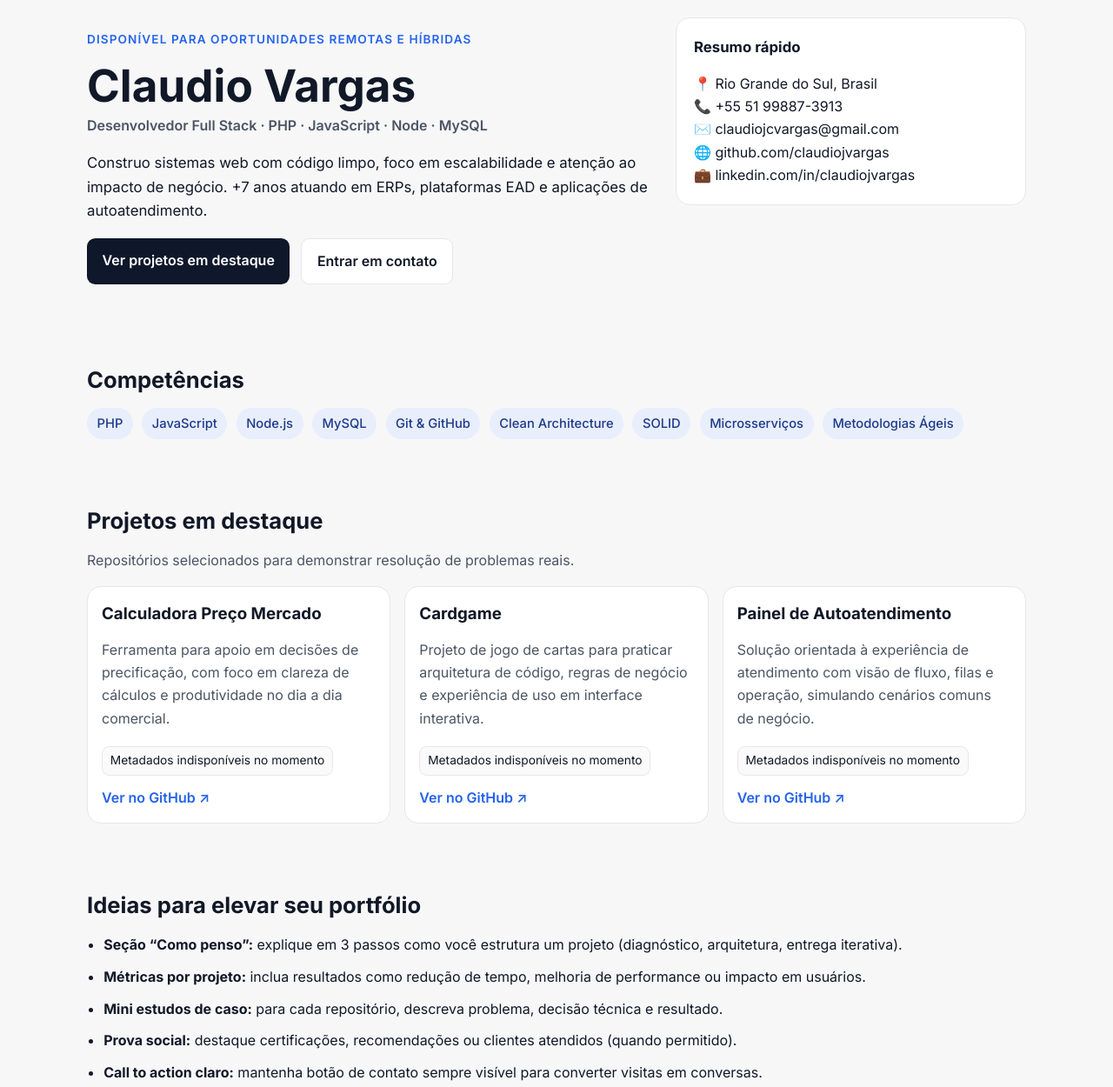
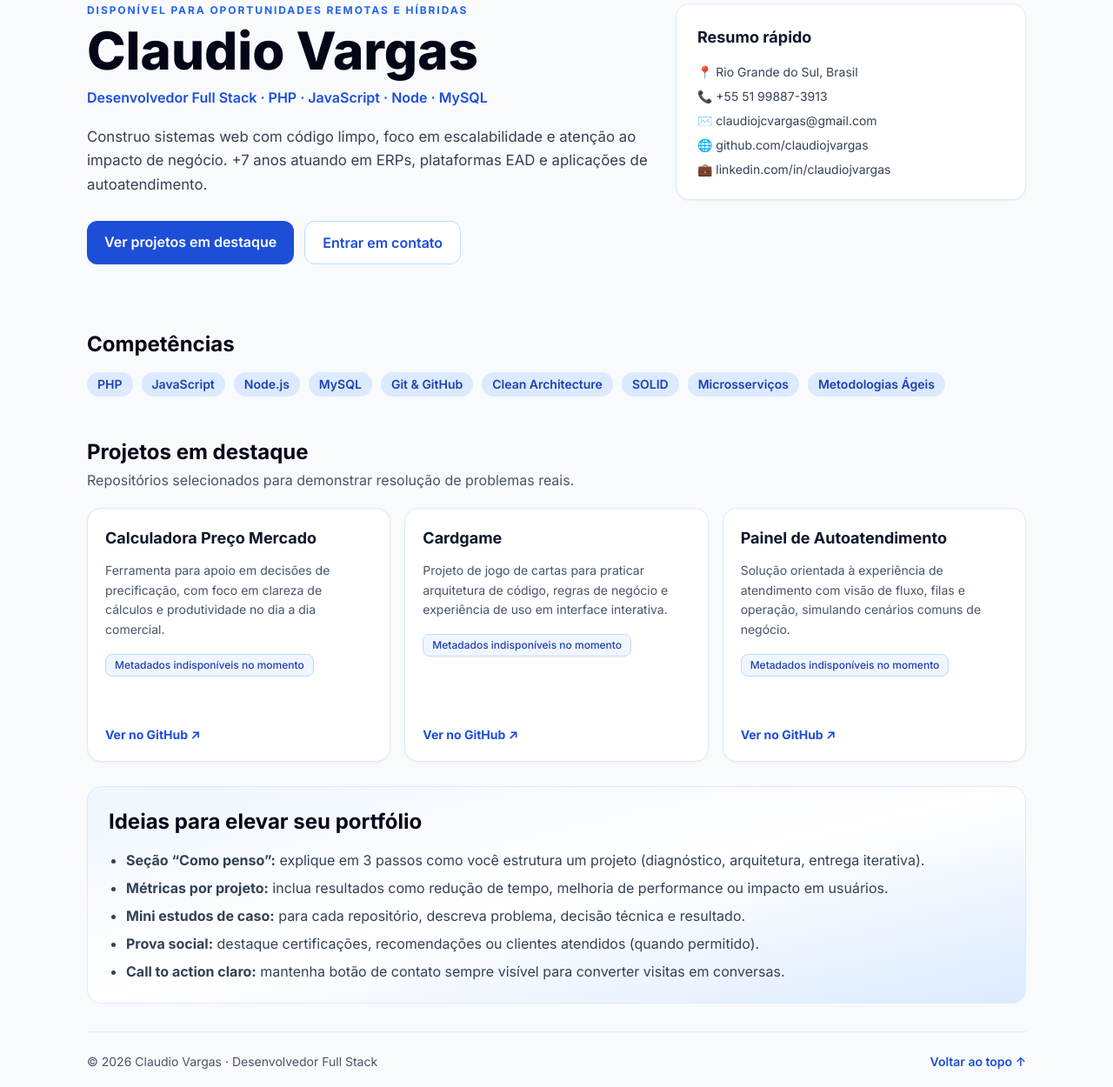
Before and after one commit to claudiojvargas/claudio-vargas, a plain HTML site: page index.html in a window 1280 px wide. Shown: the part 52-1302 px from the top of the page at 87% size. Drawn offline with nearby package versions, Linux system fonts and the light colour scheme; no server answers.

Commit message:
Migrate portfolio landing page to Tailwind with blue palette

```diff
--- a/index.html
+++ b/index.html
@@ -14,27 +14,64 @@
       href="https://fonts.googleapis.com/css2?family=Inter:wght@400;500;600;700;800&display=swap"
       rel="stylesheet"
     />
-    <link rel="stylesheet" href="styles.css" />
+    <script src="https://cdn.tailwindcss.com"></script>
+    <script>
+      tailwind.config = {
+        theme: {
+          extend: {
+            fontFamily: {
+              sans: ['Inter', 'system-ui', 'sans-serif'],
+            },
+            colors: {
+              brand: {
+                50: '#eff6ff',
+                100: '#dbeafe',
+                200: '#bfdbfe',
+                300: '#93c5fd',
+                400: '#60a5fa',
+                500: '#3b82f6',
+                600: '#2563eb',
+                700: '#1d4ed8',
+                800: '#1e40af',
+                900: '#1e3a8a',
+              },
+            },
+          },
+        },
+      };
+    </script>
   </head>
-  <body>
-    <header class="hero" id="topo">
+  <body class="bg-slate-50 text-slate-900 antialiased">
+    <header class="mx-auto grid w-[min(1080px,92vw)] gap-8 py-14 md:grid-cols-[1.6fr_1fr]" id="topo">
       <div>
-        <p class="eyebrow">Disponível para oportunidades remotas e híbridas</p>
-        <h1>Claudio Vargas</h1>
-        <p class="subtitle">Desenvolvedor Full Stack · PHP · JavaScript · Node · MySQL</p>
-        <p class="intro">
-          Construo sistemas web com código limpo, foco em escalabilidade e atenção ao
-          impacto de negócio. +7 anos atuando em ERPs, plataformas EAD e aplicações
-          de autoatendimento.
+        <p class="mb-2 text-xs font-bold uppercase tracking-[0.16em] text-brand-600">
+          Disponível para oportunidades remotas e híbridas
         </p>
-        <div class="hero-cta">
-          <a class="btn btn-primary" href="#projetos">Ver projetos em destaque</a>
-          <a class="btn btn-secondary" href="mailto:claudiojcvargas@gmail.com">Entrar em contato</a>
+        <h1 class="text-4xl font-extrabold leading-tight text-slate-950 md:text-6xl">Claudio Vargas</h1>
+        <p class="mt-3 font-semibold text-brand-700">
+          Desenvolvedor Full Stack · PHP · JavaScript · Node · MySQL
+        </p>
+        <p class="mt-5 max-w-2xl text-[1.05rem] leading-relaxed text-slate-700">
+          Construo sistemas web com código limpo, foco em escalabilidade e atenção ao impacto de
+          negócio. +7 anos atuando em ERPs, plataformas EAD e aplicações de autoatendimento.
+        </p>
+        <div class="mt-7 flex flex-wrap gap-3">
+          <a
+            class="rounded-xl bg-brand-700 px-5 py-3 font-semibold text-white shadow-sm transition hover:bg-brand-800"
+            href="#projetos"
+            >Ver projetos em destaque</a
+          >
+          <a
+            class="rounded-xl border border-brand-200 bg-white px-5 py-3 font-semibold text-brand-700 transition hover:border-brand-300 hover:bg-brand-50"
+            href="mailto:claudiojcvargas@gmail.com"
+            >Entrar em contato</a
+          >
         </div>
       </div>
-      <aside class="hero-card" aria-label="Resumo profissional">
-        <h2>Resumo rápido</h2>
-        <ul>
+
+      <aside class="h-fit rounded-2xl border border-brand-100 bg-white p-6 shadow-sm" aria-label="Resumo profissional">
+        <h2 class="text-lg font-bold text-slate-900">Resumo rápido</h2>
+        <ul class="mt-4 space-y-2 text-sm text-slate-700">
           <li>📍 Rio Grande do Sul, Brasil</li>
           <li>📞 +55 51 99887-3913</li>
           <li>✉️ claudiojcvargas@gmail.com</li>
@@ -44,90 +81,97 @@
       </aside>
     </header>
 
-    <main>
-      <section class="section" id="competencias">
-        <h2>Competências</h2>
-        <div class="tags">
-          <span>PHP</span>
-          <span>JavaScript</span>
-          <span>Node.js</span>
-          <span>MySQL</span>
-          <span>Git & GitHub</span>
-          <span>Clean Architecture</span>
-          <span>SOLID</span>
-          <span>Microsserviços</span>
-          <span>Metodologias Ágeis</span>
+    <main class="mx-auto w-[min(1080px,92vw)]">
+      <section class="py-5" id="competencias">
+        <h2 class="text-2xl font-bold text-slate-950">Competências</h2>
+        <div class="mt-4 flex flex-wrap gap-2.5">
+          <span class="rounded-full bg-brand-100 px-3 py-1 text-sm font-semibold text-brand-800">PHP</span>
+          <span class="rounded-full bg-brand-100 px-3 py-1 text-sm font-semibold text-brand-800">JavaScript</span>
+          <span class="rounded-full bg-brand-100 px-3 py-1 text-sm font-semibold text-brand-800">Node.js</span>
+          <span class="rounded-full bg-brand-100 px-3 py-1 text-sm font-semibold text-brand-800">MySQL</span>
+          <span class="rounded-full bg-brand-100 px-3 py-1 text-sm font-semibold text-brand-800">Git & GitHub</span>
+          <span class="rounded-full bg-brand-100 px-3 py-1 text-sm font-semibold text-brand-800">Clean Architecture</span>
+          <span class="rounded-full bg-brand-100 px-3 py-1 text-sm font-semibold text-brand-800">SOLID</span>
+          <span class="rounded-full bg-brand-100 px-3 py-1 text-sm font-semibold text-brand-800">Microsserviços</span>
+          <span class="rounded-full bg-brand-100 px-3 py-1 text-sm font-semibold text-brand-800">Metodologias Ágeis</span>
         </div>
       </section>
 
-      <section class="section" id="projetos">
-        <div class="section-header">
-          <h2>Projetos em destaque</h2>
-          <p>Repositórios selecionados para demonstrar resolução de problemas reais.</p>
+      <section class="py-7" id="projetos">
+        <div class="mb-5">
+          <h2 class="text-2xl font-bold text-slate-950">Projetos em destaque</h2>
+          <p class="mt-1 text-slate-600">Repositórios selecionados para demonstrar resolução de problemas reais.</p>
         </div>
-        <div class="projects-grid" id="projects-grid">
-          <article class="project-card" data-repo="claudiojvargas/calculadora-preco-mercado">
-            <h3>Calculadora Preço Mercado</h3>
-            <p>
-              Ferramenta para apoio em decisões de precificação, com foco em clareza de
-              cálculos e produtividade no dia a dia comercial.
-            </p>
-            <div class="project-meta"><span class="language">Carregando…</span></div>
-            <a href="https://github.com/claudiojvargas/calculadora-preco-mercado" target="_blank" rel="noopener noreferrer">Ver no GitHub ↗</a>
+
+        <div class="grid gap-4 md:grid-cols-2 lg:grid-cols-3" id="projects-grid">
+          <article
+            class="project-card flex rounded-2xl border border-brand-100 bg-white p-5 shadow-sm"
+            data-repo="claudiojvargas/calculadora-preco-mercado"
+          >
+            <div class="flex min-h-[250px] flex-col">
+              <h3 class="text-lg font-bold text-slate-900">Calculadora Preço Mercado</h3>
+              <p class="mt-3 text-sm leading-relaxed text-slate-600">
+                Ferramenta para apoio em decisões de precificação, com foco em clareza de cálculos e produtividade no dia a dia comercial.
+              </p>
+              <div class="project-meta mt-4 flex flex-wrap gap-2 text-xs"><span class="language rounded-lg border border-brand-200 bg-brand-50 px-2.5 py-1 font-medium text-brand-800">Carregando…</span></div>
+              <a
+                class="mt-auto pt-5 text-sm font-bold text-brand-700 hover:text-brand-900"
+                href="https://github.com/claudiojvargas/calculadora-preco-mercado"
+                target="_blank"
+                rel="noopener noreferrer"
+                >Ver no GitHub ↗</a
+              >
+            </div>
           </article>
 
-          <article class="project-card" data-repo="claudiojvargas/cardgame">
-            <h3>Cardgame</h3>
-            <p>
-              Projeto de jogo de cartas para praticar arquitetura de código, regras de negócio
-              e experiência de uso em interface interativa.
-            </p>
-            <div class="project-meta"><span class="language">Carregando…</span></div>
-            <a href="https://github.com/claudiojvargas/cardgame" target="_blank" rel="noopener noreferrer">Ver no GitHub ↗</a>
+          <article class="project-card flex rounded-2xl border border-brand-100 bg-white p-5 shadow-sm" data-repo="claudiojvargas/cardgame">
+            <div class="flex min-h-[250px] flex-col">
+              <h3 class="text-lg font-bold text-slate-900">Cardgame</h3>
+              <p class="mt-3 text-sm leading-relaxed text-slate-600">
+                Projeto de jogo de cartas para praticar arquitetura de código, regras de negócio e experiência de uso em interface interativa.
+              </p>
+              <div class="project-meta mt-4 flex flex-wrap gap-2 text-xs"><span class="language rounded-lg border border-brand-200 bg-brand-50 px-2.5 py-1 font-medium text-brand-800">Carregando…</span></div>
+              <a class="mt-auto pt-5 text-sm font-bold text-brand-700 hover:text-brand-900" href="https://github.com/claudiojvargas/cardgame" target="_blank" rel="noopener noreferrer">Ver no GitHub ↗</a>
+            </div>
           </article>
 
-          <article class="project-card" data-repo="claudiojvargas/painel-de-autoatendimento">
-            <h3>Painel de Autoatendimento</h3>
-            <p>
-              Solução orientada à experiência de atendimento com visão de fluxo, filas e
-              operação, simulando cenários comuns de negócio.
-            </p>
-            <div class="project-meta"><span class="language">Carregando…</span></div>
-            <a href="https://github.com/claudiojvargas/painel-de-autoatendimento" target="_blank" rel="noopener noreferrer">Ver no GitHub ↗</a>
+          <article
+            class="project-card flex rounded-2xl border border-brand-100 bg-white p-5 shadow-sm"
+            data-repo="claudiojvargas/painel-de-autoatendimento"
+          >
+            <div class="flex min-h-[250px] flex-col">
+              <h3 class="text-lg font-bold text-slate-900">Painel de Autoatendimento</h3>
+              <p class="mt-3 text-sm leading-relaxed text-slate-600">
+                Solução orientada à experiência de atendimento com visão de fluxo, filas e operação, simulando cenários comuns de negócio.
+              </p>
+              <div class="project-meta mt-4 flex flex-wrap gap-2 text-xs"><span class="language rounded-lg border border-brand-200 bg-brand-50 px-2.5 py-1 font-medium text-brand-800">Carregando…</span></div>
+              <a
+                class="mt-auto pt-5 text-sm font-bold text-brand-700 hover:text-brand-900"
+                href="https://github.com/claudiojvargas/painel-de-autoatendimento"
+                target="_blank"
+                rel="noopener noreferrer"
+                >Ver no GitHub ↗</a
+              >
+            </div>
           </article>
         </div>
       </section>
 
-      <section class="section ideas" id="ideias">
-        <h2>Ideias para elevar seu portfólio</h2>
-        <ul>
-          <li>
-            <strong>Seção “Como penso”:</strong> explique em 3 passos como você estrutura um
-            projeto (diagnóstico, arquitetura, entrega iterativa).
-          </li>
-          <li>
-            <strong>Métricas por projeto:</strong> inclua resultados como redução de tempo,
-            melhoria de performance ou impacto em usuários.
-          </li>
-          <li>
-            <strong>Mini estudos de caso:</strong> para cada repositório, descreva problema,
-            decisão técnica e resultado.
-          </li>
-          <li>
-            <strong>Prova social:</strong> destaque certificações, recomendações ou clientes
-            atendidos (quando permitido).
-          </li>
-          <li>
-            <strong>Call to action claro:</strong> mantenha botão de contato sempre visível para
-            converter visitas em conversas.
-          </li>
+      <section class="rounded-2xl border border-brand-100 bg-gradient-to-br from-brand-50 via-white to-brand-100 p-6" id="ideias">
+        <h2 class="text-2xl font-bold text-slate-950">Ideias para elevar seu portfólio</h2>
+        <ul class="mt-4 list-disc space-y-2 pl-5 text-slate-700">
+          <li><strong>Seção “Como penso”:</strong> explique em 3 passos como você estrutura um projeto (diagnóstico, arquitetura, entrega iterativa).</li>
+          <li><strong>Métricas por projeto:</strong> inclua resultados como redução de tempo, melhoria de performance ou impacto em usuários.</li>
+          <li><strong>Mini estudos de caso:</strong> para cada repositório, descreva problema, decisão técnica e resultado.</li>
+          <li><strong>Prova social:</strong> destaque certificações, recomendações ou clientes atendidos (quando permitido).</li>
+          <li><strong>Call to action claro:</strong> mantenha botão de contato sempre visível para converter visitas em conversas.</li>
         </ul>
       </section>
     </main>
 
-    <footer>
+    <footer class="mx-auto mt-8 flex w-[min(1080px,92vw)] flex-col gap-2 border-t border-brand-100 py-6 text-sm text-slate-600 md:flex-row md:items-center md:justify-between">
       <p>© <span id="year"></span> Claudio Vargas · Desenvolvedor Full Stack</p>
-      <a href="#topo">Voltar ao topo ↑</a>
+      <a class="font-semibold text-brand-700 hover:text-brand-900" href="#topo">Voltar ao topo ↑</a>
     </footer>
 
     <script src="script.js"></script>
--- a/script.js
+++ b/script.js
@@ -1,4 +1,7 @@
 const projects = Array.from(document.querySelectorAll('.project-card'));
+
+const chipClass =
+  'rounded-lg border border-brand-200 bg-brand-50 px-2.5 py-1 font-medium text-brand-800';
 
 async function loadRepoMeta() {
   await Promise.all(
@@ -19,12 +22,12 @@ async function loadRepoMeta() {
         const updatedAt = new Date(data.updated_at).toLocaleDateString('pt-BR');
 
         metaContainer.innerHTML = `
-          <span class="language">${language}</span>
-          <span class="stars">⭐ ${stars}</span>
-          <span class="updated">Atualizado em ${updatedAt}</span>
+          <span class="${chipClass}">${language}</span>
+          <span class="${chipClass}">⭐ ${stars}</span>
+          <span class="${chipClass}">Atualizado em ${updatedAt}</span>
         `;
       } catch (error) {
-        metaContainer.innerHTML = '<span class="language">Metadados indisponíveis no momento</span>';
+        metaContainer.innerHTML = `<span class="${chipClass}">Metadados indisponíveis no momento</span>`;
       }
     })
   );
--- a/styles.css
+++ /dev/null
@@ -1,234 +0,0 @@
-:root {
-  --bg: #f7f7f8;
-  --surface: #ffffff;
-  --text: #111827;
-  --muted: #4b5563;
-  --border: #e5e7eb;
-  --primary: #0f172a;
-  --accent: #2563eb;
-}
-
-* {
-  box-sizing: border-box;
-}
-
-html,
-body {
-  margin: 0;
-  padding: 0;
-  font-family: 'Inter', system-ui, -apple-system, BlinkMacSystemFont, 'Segoe UI', sans-serif;
-  background: var(--bg);
-  color: var(--text);
-}
-
-body {
-  line-height: 1.65;
-}
-
-.hero,
-.section,
-footer {
-  width: min(1080px, 92vw);
-  margin: 0 auto;
-}
-
-.hero {
-  display: grid;
-  grid-template-columns: 1.6fr 1fr;
-  gap: 2rem;
-  padding: 4.5rem 0 3rem;
-}
-
-.eyebrow {
-  font-size: 0.85rem;
-  font-weight: 600;
-  letter-spacing: 0.08em;
-  text-transform: uppercase;
-  color: var(--accent);
-}
-
-h1 {
-  font-size: clamp(2.2rem, 4vw, 3.6rem);
-  margin: 0.3rem 0;
-  line-height: 1.1;
-}
-
-.subtitle {
-  margin: 0;
-  font-weight: 600;
-  color: var(--muted);
-}
-
-.intro {
-  font-size: 1.05rem;
-  max-width: 62ch;
-}
-
-.hero-cta {
-  display: flex;
-  gap: 0.8rem;
-  flex-wrap: wrap;
-}
-
-.btn {
-  display: inline-block;
-  padding: 0.78rem 1.1rem;
-  border-radius: 0.6rem;
-  text-decoration: none;
-  font-weight: 600;
-  transition: 0.2s ease;
-}
-
-.btn-primary {
-  background: var(--primary);
-  color: #fff;
-}
-
-.btn-primary:hover {
-  transform: translateY(-1px);
-}
-
-.btn-secondary {
-  border: 1px solid var(--border);
-  color: var(--text);
-  background: var(--surface);
-}
-
-.hero-card {
-  background: var(--surface);
-  border: 1px solid var(--border);
-  border-radius: 1rem;
-  padding: 1.25rem;
-  align-self: start;
-}
-
-.hero-card h2 {
-  margin-top: 0;
-  font-size: 1.05rem;
-}
-
-.hero-card ul {
-  list-style: none;
-  padding: 0;
-  margin: 0;
-}
-
-.section {
-  padding: 1.2rem 0 2rem;
-}
-
-.section h2 {
-  font-size: 1.6rem;
-  margin-bottom: 0.7rem;
-}
-
-.tags {
-  display: flex;
-  flex-wrap: wrap;
-  gap: 0.65rem;
-}
-
-.tags span {
-  background: #e8eefc;
-  color: #1e3a8a;
-  border-radius: 999px;
-  padding: 0.38rem 0.72rem;
-  font-weight: 500;
-  font-size: 0.92rem;
-}
-
-.section-header p {
-  margin-top: 0;
-  color: var(--muted);
-}
-
-.projects-grid {
-  display: grid;
-  grid-template-columns: repeat(3, minmax(0, 1fr));
-  gap: 1rem;
-}
-
-.project-card {
-  background: var(--surface);
-  border: 1px solid var(--border);
-  border-radius: 1rem;
-  padding: 1rem;
-  display: flex;
-  flex-direction: column;
-  gap: 0.75rem;
-}
-
-.project-card h3 {
-  margin: 0;
-}
-
-.project-card p {
-  margin: 0;
-  color: var(--muted);
-  min-height: 7rem;
-}
-
-.project-meta {
-  display: flex;
-  gap: 0.4rem;
-  flex-wrap: wrap;
-  font-size: 0.86rem;
-}
-
-.language,
-.stars,
-.updated {
-  padding: 0.3rem 0.55rem;
-  border: 1px solid var(--border);
-  border-radius: 0.55rem;
-  background: #fafafa;
-}
-
-.project-card a {
-  margin-top: auto;
-  text-decoration: none;
-  color: var(--accent);
-  font-weight: 600;
-}
-
-.ideas ul {
-  margin: 0;
-  padding-left: 1.2rem;
-}
-
-.ideas li {
-  margin-bottom: 0.65rem;
-}
-
-footer {
-  border-top: 1px solid var(--border);
-  margin-top: 1.5rem;
-  padding: 1.25rem 0 2.5rem;
-  display: flex;
-  justify-content: space-between;
-  gap: 1rem;
-}
-
-footer a {
-  color: var(--accent);
-  text-decoration: none;
-}
-
-@media (max-width: 900px) {
-  .hero {
-    grid-template-columns: 1fr;
-    padding-top: 2.8rem;
-  }
-
-  .projects-grid {
-    grid-template-columns: 1fr;
-  }
-
-  .project-card p {
-    min-height: auto;
-  }
-
-  footer {
-    flex-direction: column;
-  }
-}
```
Also changed, not shown: README.md.
